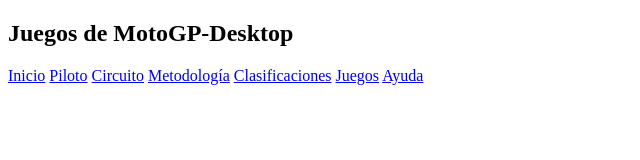
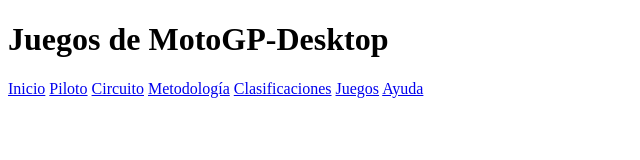
Before and after one commit to AndresZbr/SEW, a plain HTML site: page MotoGP-Desktop/juegos.html in a window 1280 px wide. Shown: the whole page, without its empty margins (0-640 px from the left). Drawn offline with Linux system fonts and the light colour scheme.

Commit message:
Update juegos.html

```diff
--- a/MotoGP-Desktop/juegos.html
+++ b/MotoGP-Desktop/juegos.html
@@ -11,7 +11,7 @@
         <link rel="stylesheet" type="text/css" href="estilo/estilo.css" />
     </head>
     <body>
-        <h2>Juegos de MotoGP-Desktop</h2>
+        <h1>Juegos de MotoGP-Desktop</h1>
 
         <nav>
             <a href="index.html" title="Inicio de MotoGP-Desktop">Inicio</a>
```
